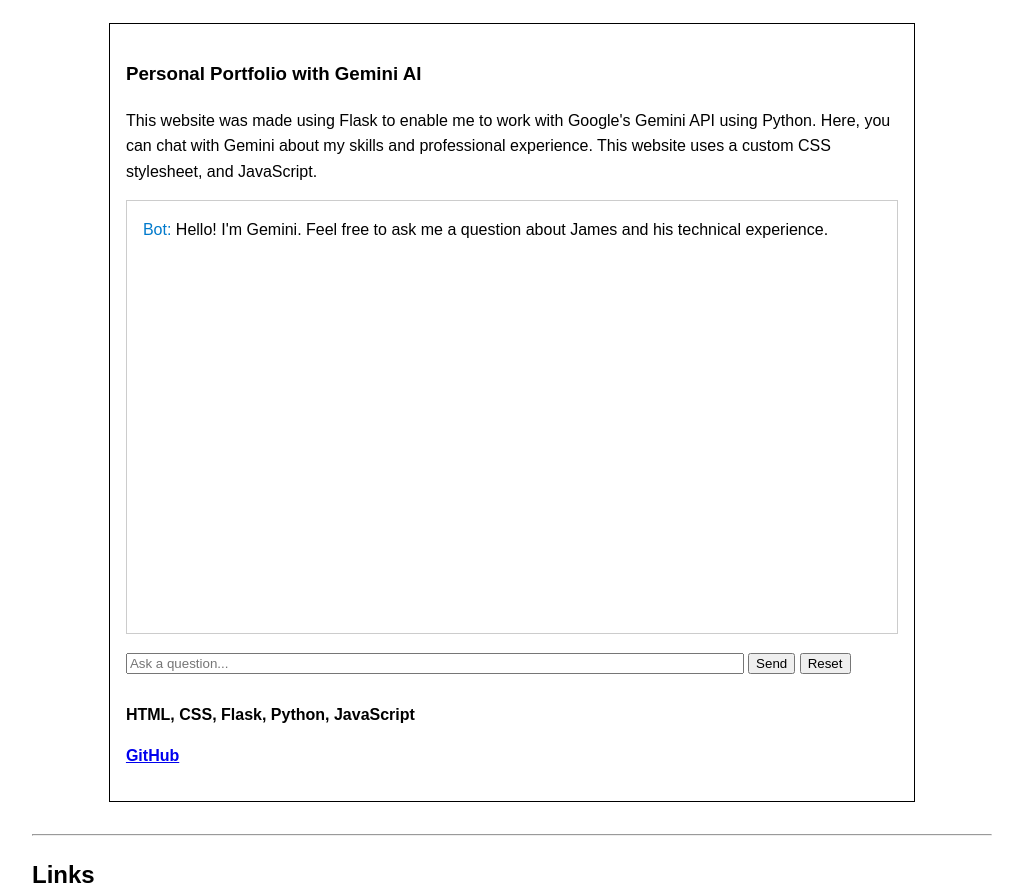
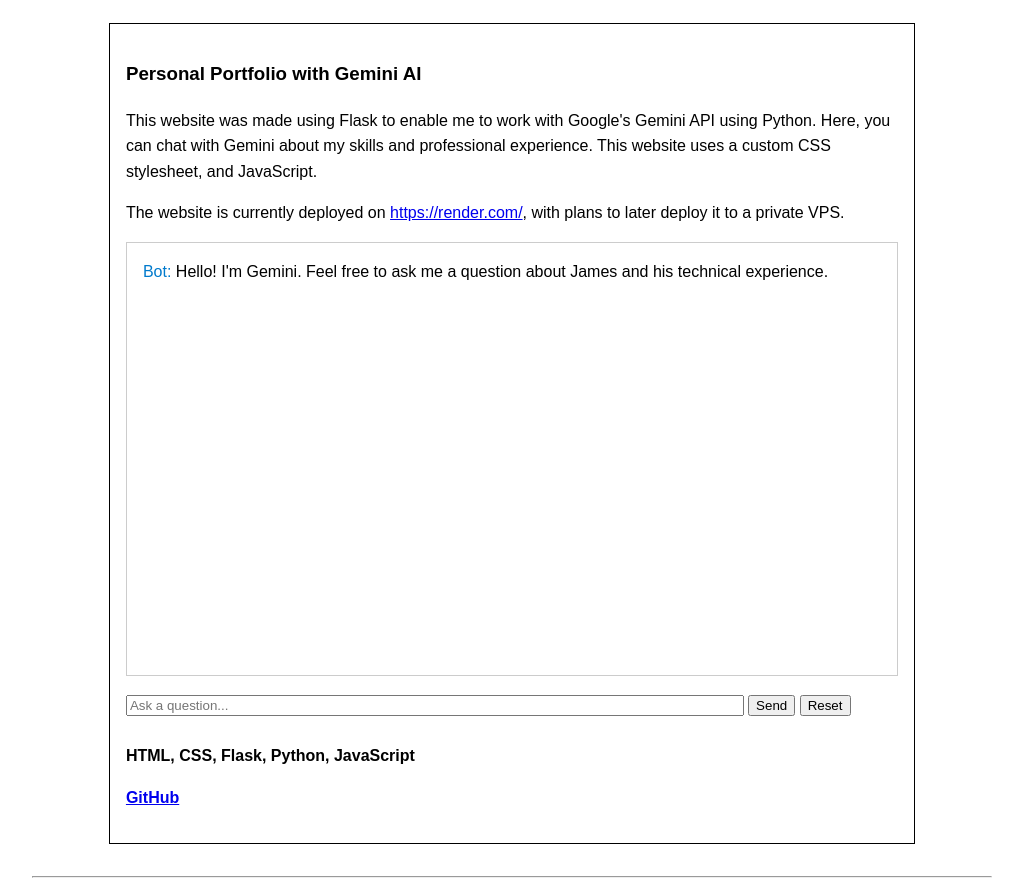
Before and after one commit to jbeavis/Portfolio-Website, a Flask app: page / in a window 1280 px wide. Shown: the part 1956-2843 px from the top of the page, without its empty margins (128-1151 px from the left). Run offline with Flask 3, Linux system fonts and the light colour scheme; parts of the project's set-up code (start-up, migrations or seed data) failed here and were passed over; some libraries are stand-ins or nearby versions.

Commit message:
Added more description to the project section

```diff
--- a/templates/index.html
+++ b/templates/index.html
@@ -73,6 +73,7 @@
                     <div class ="projectExample">
                         <h3>Personal Portfolio with Gemini AI</h3>
                         <p>This website was made using Flask to enable me to work with Google's Gemini API using Python. Here, you can chat with Gemini about my skills and professional experience. This website uses a custom CSS stylesheet, and JavaScript. </p>
+                        <p>The website is currently deployed on <a href="https://render.com/">https://render.com/</a>, with plans to later deploy it to a private VPS.</p>
                         <div id="chat">
                             <div class="message">
                                 <span class="bot">Bot:</span>
```
